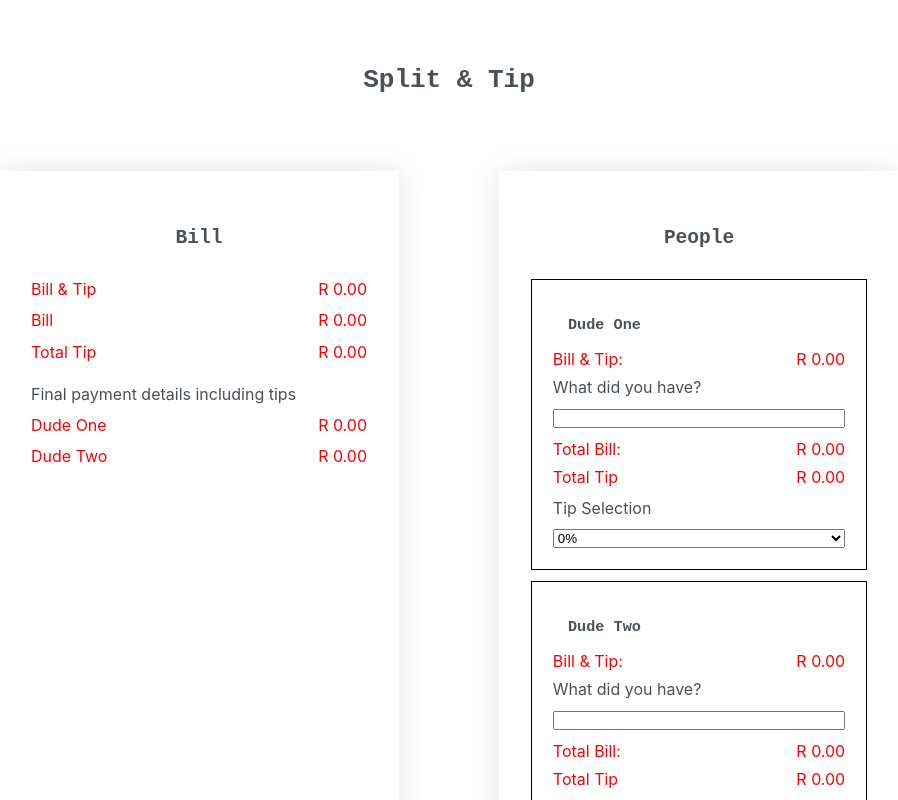
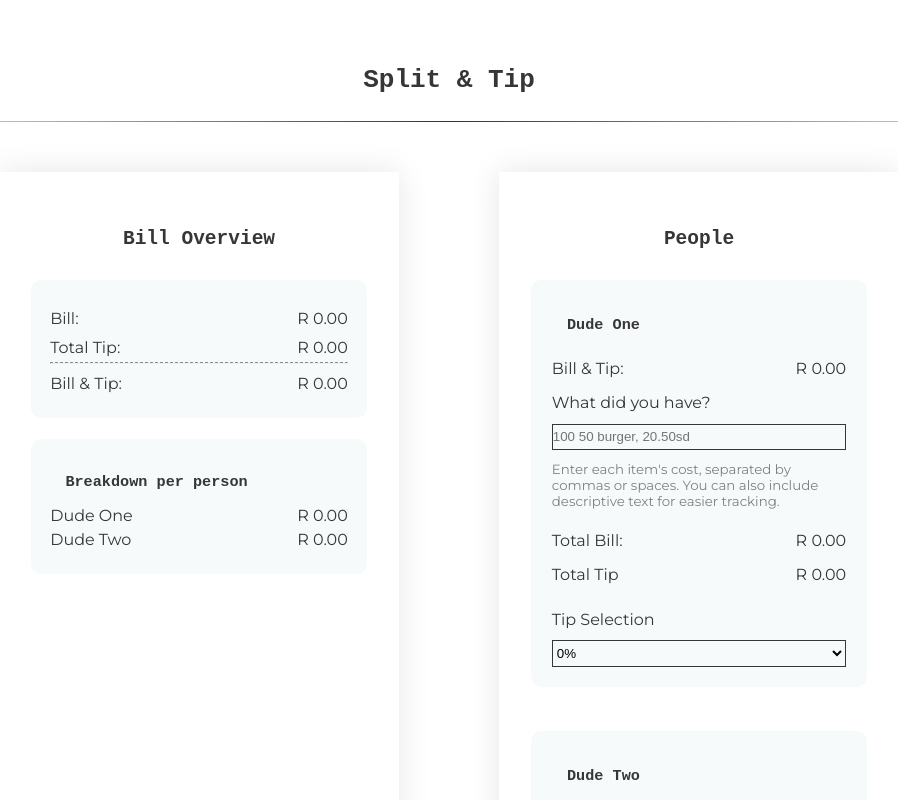
Before and after one commit to Natia-bit/split-n-tip, a React (Create React App) app: page / in a window 1280 px wide. Shown: the top 800 px of the page, without its empty margins (191-1089 px from the left). Built offline with nearby package versions, Linux system fonts and the light colour scheme.

Commit message:
text improvements

```diff
--- a/src/App.js
+++ b/src/App.js
@@ -25,8 +25,8 @@ function Title({ children }) {
 
 function CostDisplay({ price, children }) {
   return (
-    <div>
-      <p className="person-bill-output">
+    <div className="cost-display">
+      <p className="person-summary">
         {children} <span>R {price}</span>
       </p>
     </div>
@@ -55,6 +55,7 @@ export default function App() {
   return (
     <div className="App">
       <MainTitle>Split & Tip</MainTitle>
+      <hr className="style-one"></hr>
       <div className="slip-container">
         <Bill people={people} />
         <PeopleList
@@ -78,13 +79,16 @@ function Bill({ people }) {
 
   return (
     <div className="slip">
-      <Title>Bill</Title>
+      <Title>Bill Overview</Title>
+      <div className="person-bill-breakdown">
+        <CostDisplay price={billTotal.toFixed(2)}>Bill: </CostDisplay>
+        <CostDisplay price={tipTotal.toFixed(2)}>Total Tip: </CostDisplay>
+        <hr className="style-two"></hr>
+        <CostDisplay price={grandTotal.toFixed(2)}>Bill & Tip:</CostDisplay>
+      </div>
 
-      <CostDisplay price={grandTotal.toFixed(2)}>Bill & Tip</CostDisplay>
-      <CostDisplay price={billTotal.toFixed(2)}>Bill</CostDisplay>
-      <CostDisplay price={tipTotal.toFixed(2)}>Total Tip</CostDisplay>
-      <p className="person-bill-output"></p>
-      <p>Final payment details including tips</p>
+      <div className="person-bill-breakdown">
+        <h3>Breakdown per person </h3>
         {people.map((p) => (
           <PersonSummary
             key={p.id}
@@ -93,12 +97,13 @@ function Bill({ people }) {
           />
         ))}
       </div>
+    </div>
   );
 }
 
 function PersonSummary({ name, amount }) {
   return (
-    <div className="person-bill-output">
+    <div className="person-summary">
       {name} <span>R {amount}</span>
     </div>
   );
@@ -160,7 +165,17 @@ function ItemInput({ person, value, onChange }) {
   return (
     <div className="person-items">
       <label>What did you have?</label>
-      <input type="text" value={value} onChange={onChange} />
+
+      <input
+        type="text"
+        value={value}
+        onChange={onChange}
+        placeholder="100 50 burger, 20.50sd"
+      />
+      <small className="input-hint">
+        Enter each item's cost, separated by commas or spaces. You can also
+        include descriptive text for easier tracking.
+      </small>
       <CostDisplay price={person.bill.toFixed(2)}>Total Bill: </CostDisplay>
     </div>
   );
--- a/src/index.css
+++ b/src/index.css
@@ -1,3 +1,17 @@
+@import url("https://fonts.googleapis.com/css2?family=Montserrat:wght@400;500;700&display=swap");
+@import url("https://fonts.googleapis.com/css2?family=Fira+Mono:wght@400;500;700&display=swap");
+
+:root {
+  --primary-color: #e2d9f1;
+  --secondary-color: #b1c7df;
+  --background-color: #8992a2;
+  --light-tone: #f6fafb;
+  --mid-tone: #8992a2;
+  --dark-tone: #363538;
+  --white: #fff;
+  --black: #000;
+}
+
 * {
   margin: 0;
   padding: 0;
@@ -5,13 +19,15 @@
 }
 
 html {
-  font-family: -apple-system, BlinkMacSystemFont, "Segoe UI", Roboto, Oxygen,
-    Ubuntu, Cantarell, "Open Sans", "Helvetica Neue", sans-serif;
+  font-family: "Montserrat";
+  /* font-family: -apple-system, BlinkMacSystemFont, "Segoe UI", Roboto, Oxygen,
+    Ubuntu, Cantarell, "Open Sans", "Helvetica Neue", sans-serif; */
 }
 
 body {
   /* height: 100vh; */
-  color: #495057;
+  /* color: #495057; */
+  color: var(--dark-tone);
   display: flex;
   align-items: center;
   justify-content: center;
@@ -27,10 +43,15 @@ h3 {
 
 h1 {
   padding-top: 2.5em;
+  margin: 0;
 }
 
 h3 {
   text-align: left;
+}
+
+label {
+  margin-top: 10px;
 }
 
 .slip-container {
@@ -56,27 +77,67 @@ h3 {
   align-items: left;
 }
 
+.cost-display {
+  margin-top: 10px;
+}
 .person {
-  border: 1px solid black;
+  /* border: 1px solid black; */
   padding: 1.3em;
+  margin-bottom: 2em;
+  border-radius: 10px;
+
+  background-color: var(--light-tone);
+  color: var(--dark-tone);
 }
-.person-bill-output {
-  color: red;
+
+.person-summary {
   display: flex;
   flex-direction: row;
   align-items: center;
   justify-content: space-between;
+  margin-bottom: 5px;
 }
+
 .person-items,
 .tip {
   display: flex;
   flex-direction: column;
   gap: 0.7em;
-  margin-top: 0.5em;
 }
-.person-item {
-  color: red;
-  display: flex;
-  flex-direction: row;
-  align-items: left;
+
+.person-bill-breakdown {
+  background-color: var(--light-tone);
+  color: var(--dark-tone);
+  padding: 1.2em;
+
+  margin-bottom: 2em;
+  border-radius: 10px;
+  margin-bottom: 10px;
 }
+
+input {
+  height: 2em;
+  background: transparent;
+  border: 1px solid var(--dark-tone);
+}
+
+select {
+  height: 2em;
+  background: transparent;
+  border: 1px solid var(--dark-tone);
+}
+
+.input-hint {
+  color: grey;
+}
+
+.style-one {
+  border: 0;
+  height: 1px;
+  background: #333;
+  background-image: linear-gradient(to right, #ccc, #333, #ccc);
+}
+
+.style-two {
+  border-top: 1px dashed #8c8b8b;
+}
```
Lines whose indentation alone changed are shown as unchanged.
